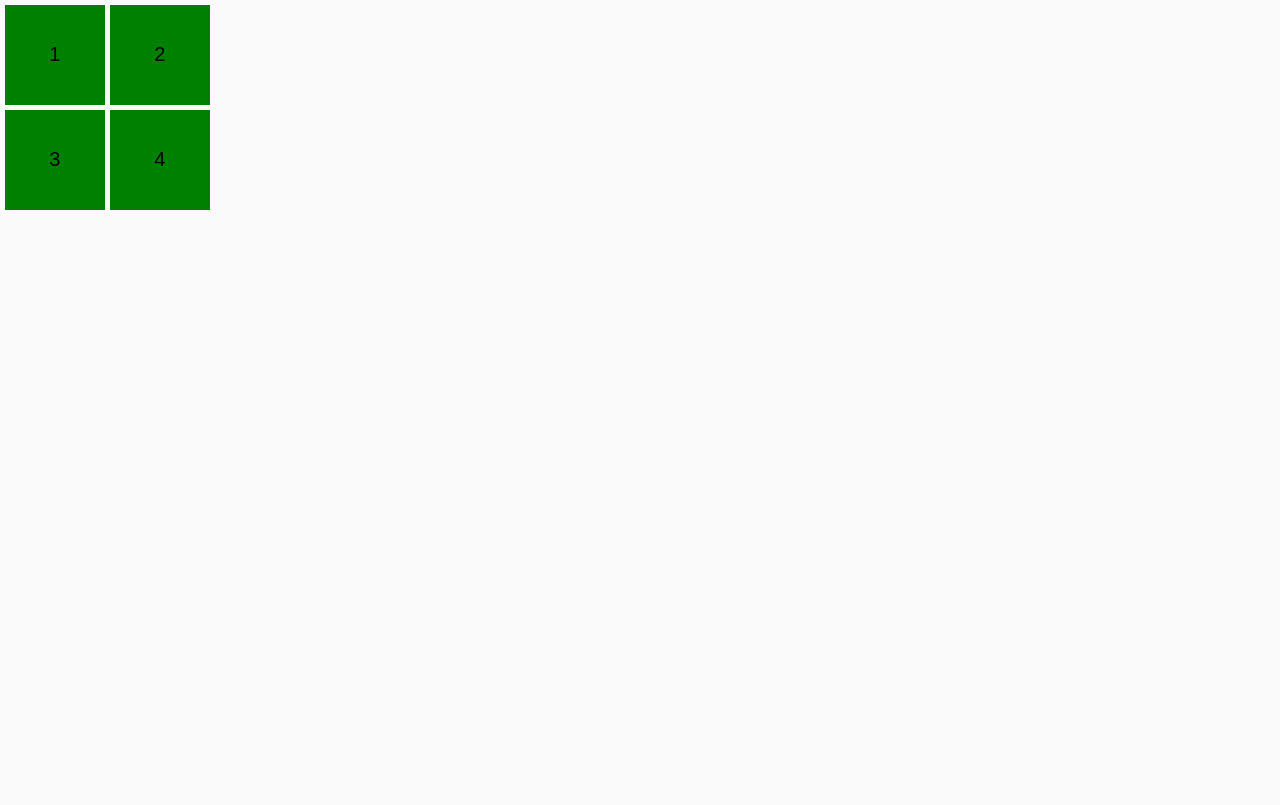
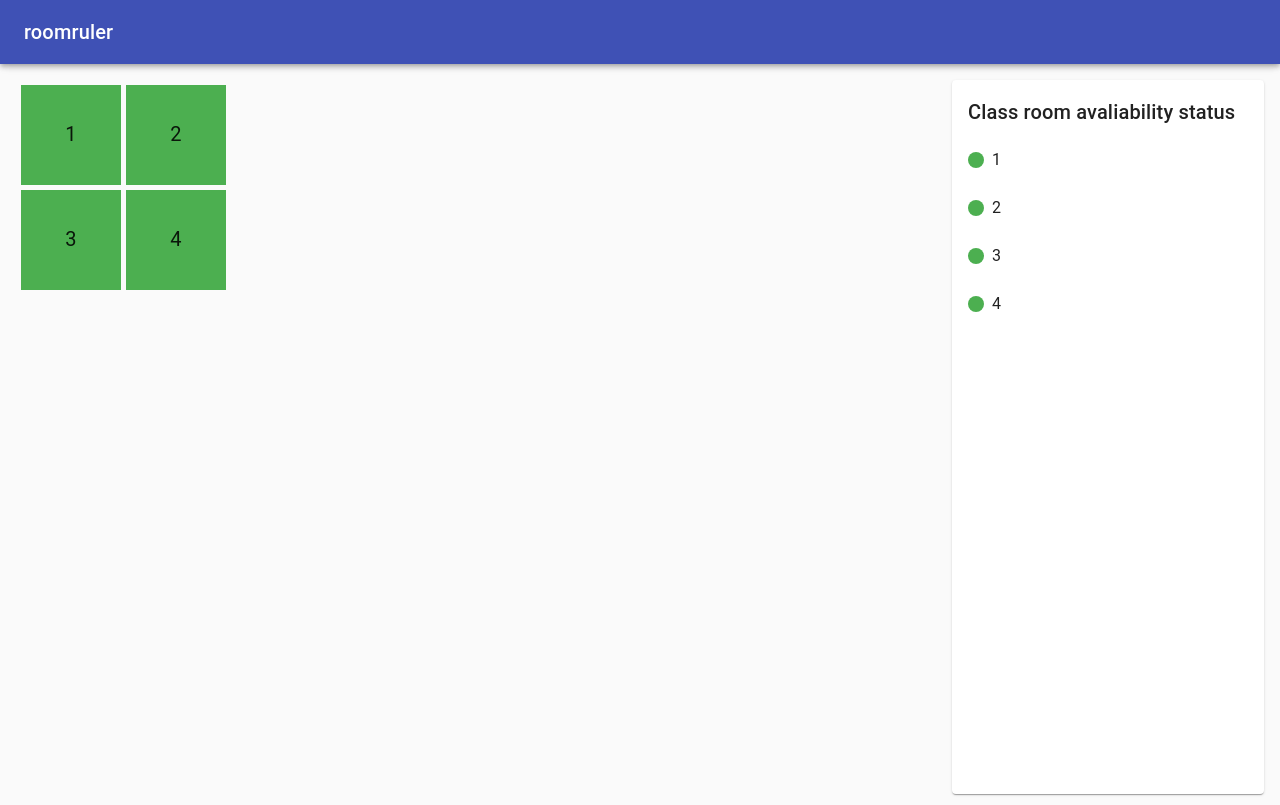
Before and after one commit to dm1sh/roomruler, a React (Vite) app: page / in a window 1280 px wide. Built offline with nearby package versions, Linux system fonts and the light colour scheme.

Commit message:
Designed and implemented main page

```diff
--- a/src/App.tsx
+++ b/src/App.tsx
@@ -1,13 +1,26 @@
-import { useMemo } from "react";
+import { useEffect, useMemo, useRef, useState } from "react";
 import {
   ThemeProvider,
   createTheme,
   useMediaQuery,
   CssBaseline,
+  AppBar,
+  Toolbar,
+  Typography,
+  makeStyles,
+  Grid,
 } from "@material-ui/core";
 
-import { RoomContextProvider } from "./context";
+import { RoomContextProvider, useRoomContext } from "./context";
 import { BuildingPlan } from "./components/BuildingPlan";
+import { RoomList } from "./components/RoomList";
+
+const useStyles = makeStyles((theme) => ({
+  root: {
+    padding: theme.spacing(10, 2, 2, 2),
+    height: "100vh",
+  },
+}));
 
 export const App = () => {
   const prefersDarkMode = useMediaQuery("(prefers-color-scheme: dark)");
@@ -22,11 +35,40 @@ export const App = () => {
     [prefersDarkMode]
   );
 
+  const planContainer = useRef<HTMLDivElement>(null);
+
+  const classes = useStyles();
+
+  const [canvasSize, setCanvasSize] = useState({ w: 0, h: 0 });
+
+  useEffect(() => {
+    if (planContainer.current)
+      setCanvasSize({
+        w: planContainer.current.clientWidth,
+        h: planContainer.current.clientHeight,
+      });
+  }, [planContainer.current]);
+
   return (
     <ThemeProvider theme={theme}>
       <RoomContextProvider>
         <CssBaseline />
-        <BuildingPlan height={window.innerHeight} width={window.innerWidth} />
+        <AppBar>
+          <Toolbar>
+            <Typography variant="h6">roomruler</Typography>
+          </Toolbar>
+        </AppBar>
+        <Grid className={classes.root} container>
+          <Grid ref={planContainer} item xs={9}>
+            <BuildingPlan
+              width={planContainer.current?.clientWidth}
+              height={planContainer.current?.clientHeight}
+            />
+          </Grid>
+          <Grid item xs={3}>
+            <RoomList />
+          </Grid>
+        </Grid>
       </RoomContextProvider>
     </ThemeProvider>
   );
--- a/src/components/BuildingPlan.tsx
+++ b/src/components/BuildingPlan.tsx
@@ -1,9 +1,11 @@
-import { useCallback, useEffect, useState } from "react";
+import { useTheme } from "@material-ui/core";
+import { useCallback } from "react";
+
 import { useRoomContext } from "../context";
 import { RoomDisplay } from "../types/room";
 import { Canvas } from "./Canvas";
 
-export type BuildingPlanProps = { width: number; height: number };
+export type BuildingPlanProps = { width?: number; height?: number };
 
 const getRoomByCoord = (x: number, y: number, map: RoomDisplay[]) => {
   for (let i = 0; i < map.length; i++) {
@@ -23,21 +25,27 @@ const getRoomByCoord = (x: number, y: number, map: RoomDisplay[]) => {
 export const BuildingPlan = ({ width, height }: BuildingPlanProps) => {
   const { state, toggleFree } = useRoomContext();
 
+  const theme = useTheme();
+
   const draw = useCallback(
     (ctx: CanvasRenderingContext2D) => {
       // Text styles
-      ctx.font = "20px sans-serif";
+      ctx.font = `${theme.typography.h6.fontSize} ${theme.typography.h6.fontFamily}`;
       ctx.textAlign = "center";
       ctx.textBaseline = "middle";
 
       state.map.map(({ coordinates, size, title }, index) => {
         // Draw room rectangle
         const { free } = state.char[index];
-        ctx.fillStyle = free ? "green" : "gray";
+        ctx.fillStyle = free
+          ? theme.palette.success.main
+          : theme.palette.grey[500];
         ctx.fillRect(coordinates.x, coordinates.y, size.w, size.h);
 
         // Draw its number
-        ctx.fillStyle = "black";
+        ctx.fillStyle = free
+          ? theme.palette.success.contrastText
+          : theme.palette.getContrastText(theme.palette.grey[500]);
         ctx.fillText(
           `${title}`,
           coordinates.x + size.w / 2,
--- a/src/components/Canvas.tsx
+++ b/src/components/Canvas.tsx
@@ -7,9 +7,16 @@ export type ClickCb = (x: number, y: number) => void;
 export type CanvasProps = HTMLProps<HTMLCanvasElement> & {
   draw: DrawFT;
   clickCb: ClickCb;
+  width?: number;
+  height?: number;
 };
 
-export const useCanvas = (draw: DrawFT, clickCb: ClickCb) => {
+export const useCanvas = (
+  draw: DrawFT,
+  clickCb: ClickCb,
+  width?: number,
+  height?: number
+) => {
   const canvasRef = useRef<HTMLCanvasElement>(null);
 
   useEffect(() => {
@@ -21,7 +28,7 @@ export const useCanvas = (draw: DrawFT, clickCb: ClickCb) => {
     if (!context) throw new Error("Couldn't get canvas context");
 
     draw(context);
-  }, [draw]);
+  }, [draw, width, height]);
 
   const onClick = useCallback(
     (event: MouseEvent<HTMLCanvasElement>) => {
@@ -40,8 +47,22 @@ export const useCanvas = (draw: DrawFT, clickCb: ClickCb) => {
   return { canvasRef, onClick };
 };
 
-export const Canvas = ({ draw, clickCb, ...props }: CanvasProps) => {
-  const { canvasRef, onClick } = useCanvas(draw, clickCb);
+export const Canvas = ({
+  draw,
+  clickCb,
+  width,
+  height,
+  ...props
+}: CanvasProps) => {
+  const { canvasRef, onClick } = useCanvas(draw, clickCb, width, height);
 
-  return <canvas onClick={onClick} ref={canvasRef} {...props} />;
+  return (
+    <canvas
+      onClick={onClick}
+      width={width}
+      height={height}
+      ref={canvasRef}
+      {...props}
+    />
+  );
 };
--- /dev/null
+++ b/src/components/RoomList.tsx
@@ -0,0 +1,59 @@
+import {
+  Paper,
+  List,
+  ListItem,
+  ListItemIcon,
+  ListItemText,
+  Typography,
+  makeStyles,
+} from "@material-ui/core";
+
+import { useRoomContext } from "../context";
+
+const useStyles = makeStyles((theme) => ({
+  drawer: {
+    width: "100%",
+    minHeight: "100%",
+    padding: theme.spacing(2),
+  },
+  indicatorContainer: {
+    minWidth: theme.spacing(3),
+  },
+  indicator: {
+    width: theme.spacing(2),
+    height: theme.spacing(2),
+    borderRadius: "100%",
+  },
+  free: {
+    background: theme.palette.success.main,
+  },
+  busy: {
+    background: theme.palette.grey[500],
+  },
+}));
+
+export const RoomList = () => {
+  const classes = useStyles();
+
+  const { state } = useRoomContext();
+
+  return (
+    <Paper className={classes.drawer}>
+      <Typography variant="h6">Class room avaliability status</Typography>
+      <List>
+        {state.map.map(({ title }, index) => (
+          <ListItem disableGutters>
+            <ListItemIcon className={classes.indicatorContainer}>
+              <div
+                className={`${classes.indicator} ${
+                  state.char[index].free ? classes.free : classes.busy
+                }`}
+              />
+            </ListItemIcon>
+            <ListItemText primary={title} />
+          </ListItem>
+        ))}
+      </List>
+    </Paper>
+  );
+};
--- a/src/context.tsx
+++ b/src/context.tsx
@@ -1,5 +1,6 @@
 import produce from "immer";
 import { createContext, FC, useContext, useState } from "react";
+
 import { defaultState } from "./constants";
 import { ContextData, ContextValue } from "./types/context";
 
--- a/src/types/context.ts
+++ b/src/types/context.ts
@@ -1,4 +1,3 @@
-import { Dispatch, SetStateAction } from "react";
 import { RoomDisplay, RoomState } from "./room";
 
 export interface ContextData {
```
